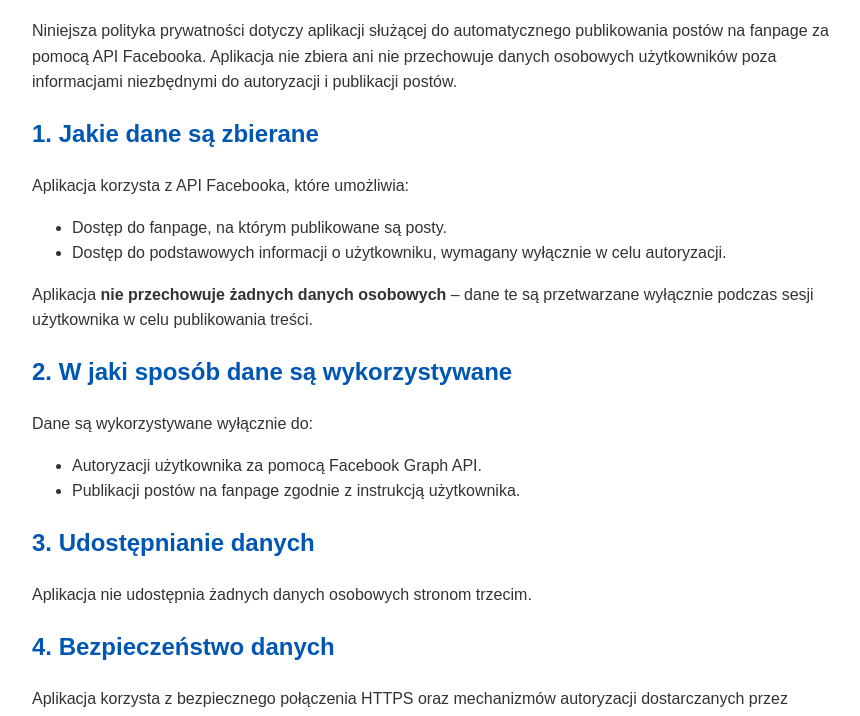
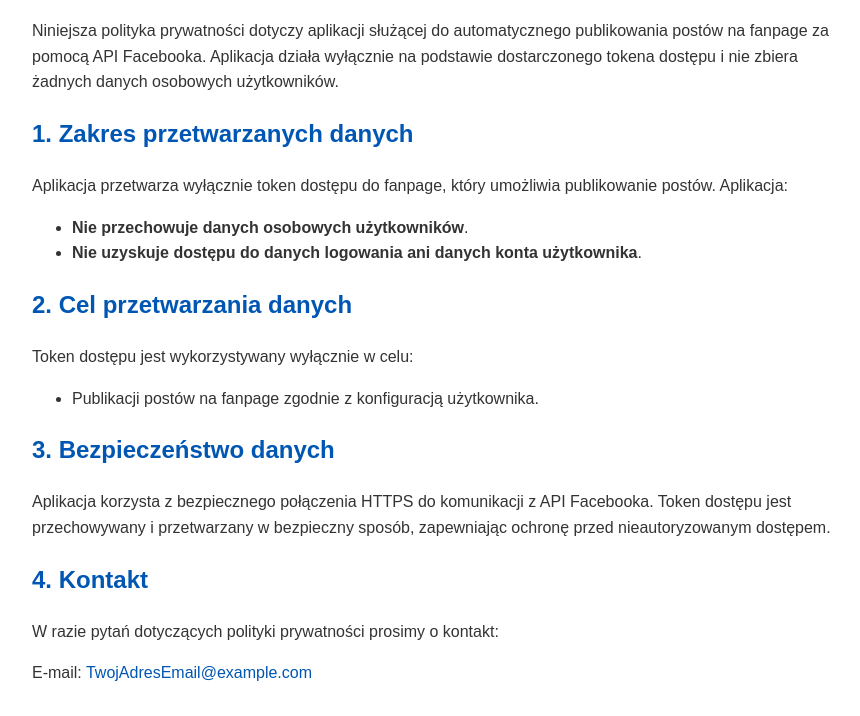
Before and after one commit to michalk9222/localnewsprivacypolicy, a plain HTML site: page index.html in a window 1280 px wide. Shown: the part 76-792 px from the top of the page, without its empty margins (208-1068 px from the left). Drawn offline with Linux system fonts and the light colour scheme.

Commit message:
Update index.html

```diff
--- a/index.html
+++ b/index.html
@@ -28,31 +28,26 @@
 </head>
 <body>
     <h1>Polityka prywatności</h1>
-    <p>Niniejsza polityka prywatności dotyczy aplikacji służącej do automatycznego publikowania postów na fanpage za pomocą API Facebooka. Aplikacja nie zbiera ani nie przechowuje danych osobowych użytkowników poza informacjami niezbędnymi do autoryzacji i publikacji postów.</p>
+    <p>Niniejsza polityka prywatności dotyczy aplikacji służącej do automatycznego publikowania postów na fanpage za pomocą API Facebooka. Aplikacja działa wyłącznie na podstawie dostarczonego tokena dostępu i nie zbiera żadnych danych osobowych użytkowników.</p>
 
-    <h2>1. Jakie dane są zbierane</h2>
-    <p>Aplikacja korzysta z API Facebooka, które umożliwia:</p>
+    <h2>1. Zakres przetwarzanych danych</h2>
+    <p>Aplikacja przetwarza wyłącznie token dostępu do fanpage, który umożliwia publikowanie postów. Aplikacja:</p>
     <ul>
-        <li>Dostęp do fanpage, na którym publikowane są posty.</li>
-        <li>Dostęp do podstawowych informacji o użytkowniku, wymagany wyłącznie w celu autoryzacji.</li>
-    </ul>
-    <p>Aplikacja <strong>nie przechowuje żadnych danych osobowych</strong> – dane te są przetwarzane wyłącznie podczas sesji użytkownika w celu publikowania treści.</p>
-
-    <h2>2. W jaki sposób dane są wykorzystywane</h2>
-    <p>Dane są wykorzystywane wyłącznie do:</p>
-    <ul>
-        <li>Autoryzacji użytkownika za pomocą Facebook Graph API.</li>
-        <li>Publikacji postów na fanpage zgodnie z instrukcją użytkownika.</li>
+        <li><strong>Nie przechowuje danych osobowych użytkowników</strong>.</li>
+        <li><strong>Nie uzyskuje dostępu do danych logowania ani danych konta użytkownika</strong>.</li>
     </ul>
 
-    <h2>3. Udostępnianie danych</h2>
-    <p>Aplikacja nie udostępnia żadnych danych osobowych stronom trzecim.</p>
+    <h2>2. Cel przetwarzania danych</h2>
+    <p>Token dostępu jest wykorzystywany wyłącznie w celu:</p>
+    <ul>
+        <li>Publikacji postów na fanpage zgodnie z konfiguracją użytkownika.</li>
+    </ul>
 
-    <h2>4. Bezpieczeństwo danych</h2>
-    <p>Aplikacja korzysta z bezpiecznego połączenia HTTPS oraz mechanizmów autoryzacji dostarczanych przez Facebook w celu ochrony danych podczas komunikacji z API.</p>
+    <h2>3. Bezpieczeństwo danych</h2>
+    <p>Aplikacja korzysta z bezpiecznego połączenia HTTPS do komunikacji z API Facebooka. Token dostępu jest przechowywany i przetwarzany w bezpieczny sposób, zapewniając ochronę przed nieautoryzowanym dostępem.</p>
 
-    <h2>5. Kontakt</h2>
-    <p>W razie pytań dotyczących polityki prywatności, prosimy o kontakt:</p>
-    <p>E-mail: ruby15ster@gmail.com</p>
+    <h2>4. Kontakt</h2>
+    <p>W razie pytań dotyczących polityki prywatności prosimy o kontakt:</p>
+    <p>E-mail: <a href="mailto:TwojAdresEmail@example.com">TwojAdresEmail@example.com</a></p>
 </body>
 </html>
```
